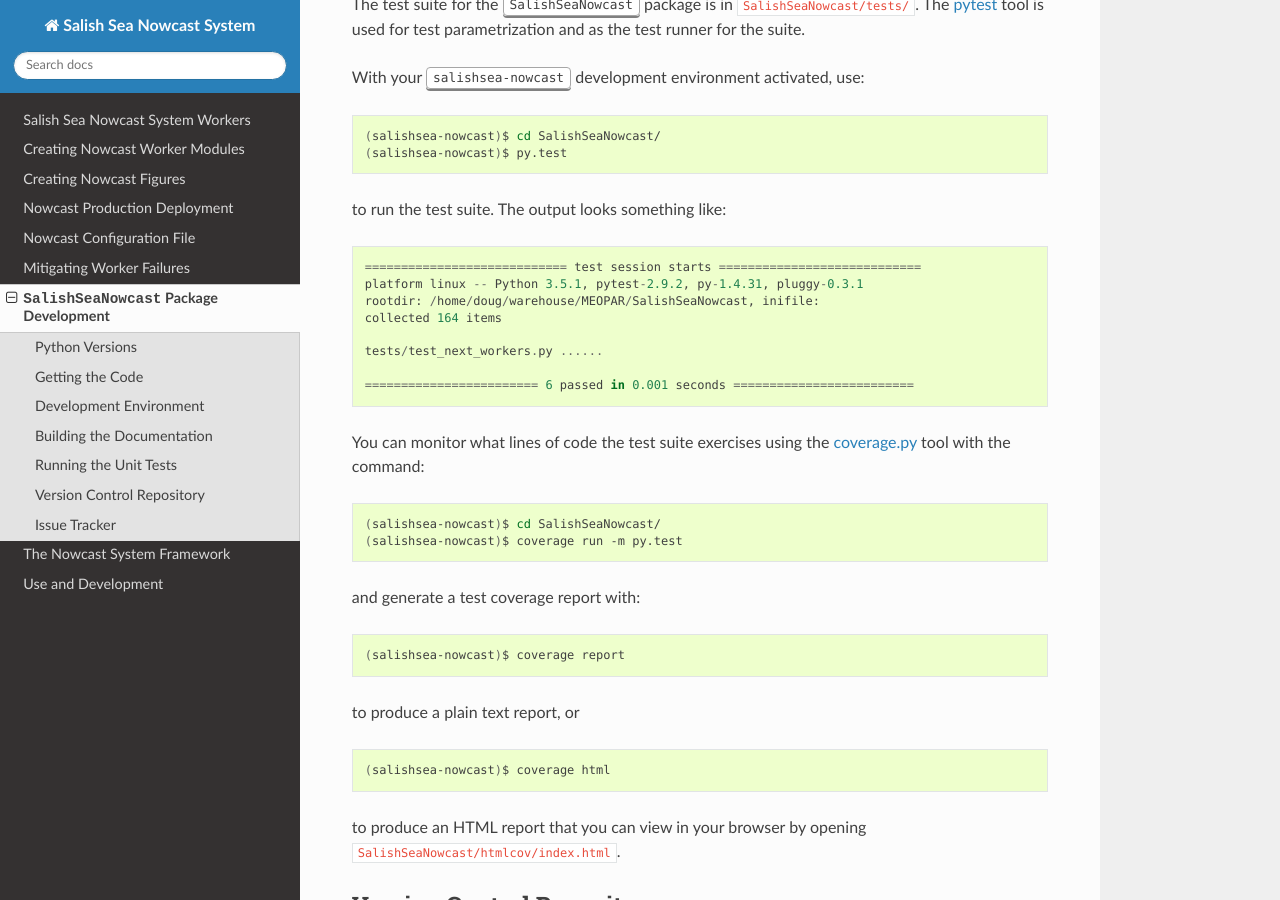
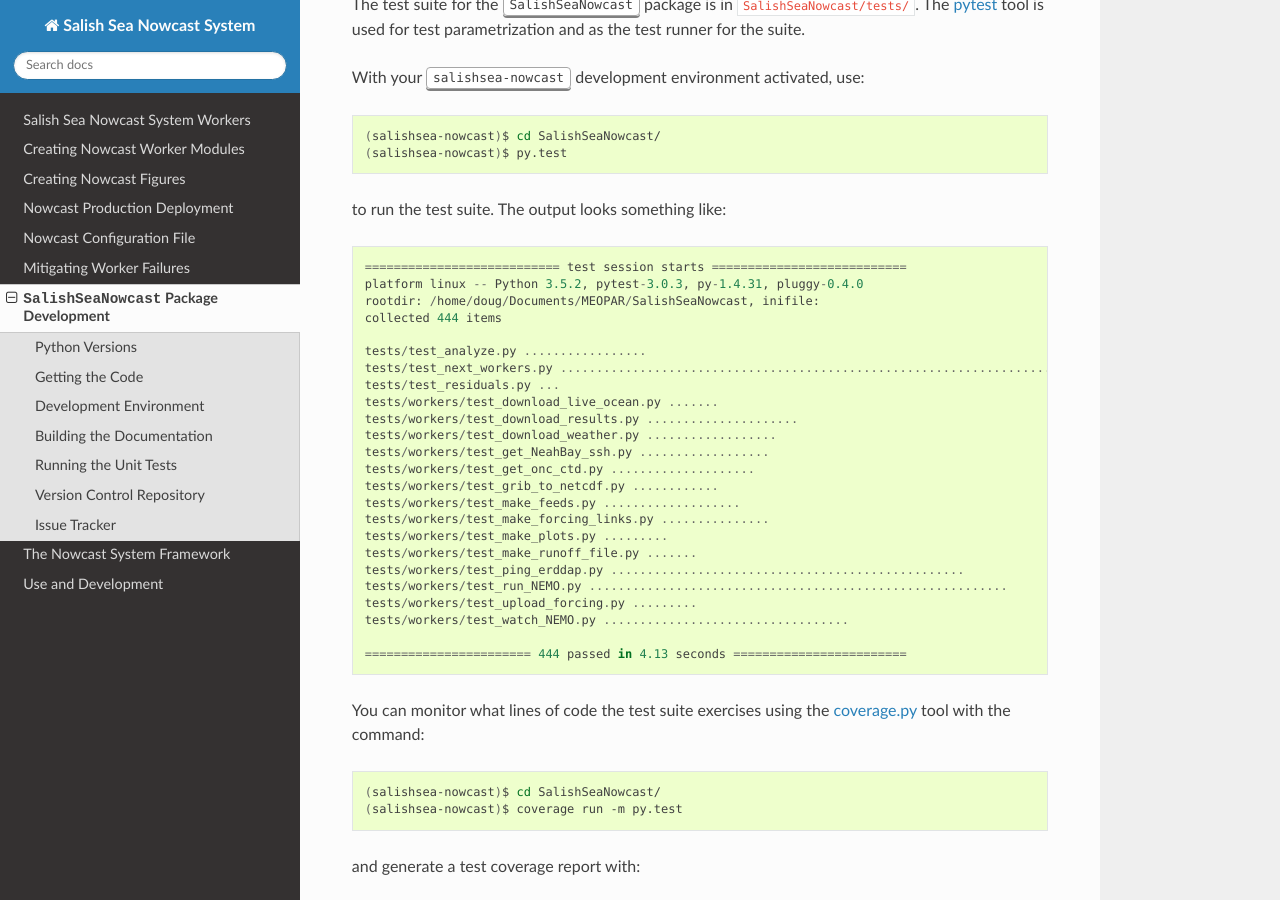
Before and after one commit to SalishSeaCast/SalishSeaNowcast, a Sphinx documentation site: the page built from docs/pkg_development.rst, in a window 1280 px wide and 900 px high, scrolled down 2589 px. Built offline with Sphinx 7.4.7 and the Read the Docs theme 2.0.0, drawn with Linux system fonts in a browser that asks for light colours; the version number could not be read and is left out.

Commit message:
Update sample pytest run results in pkg dev docs.

```diff
--- a/docs/pkg_development.rst
+++ b/docs/pkg_development.rst
@@ -189,14 +189,30 @@ use:
 to run the test suite.
 The output looks something like::
 
-  ============================ test session starts ============================
-  platform linux -- Python 3.5.1, pytest-2.9.2, py-1.4.31, pluggy-0.3.1
-  rootdir: /home/doug/warehouse/MEOPAR/SalishSeaNowcast, inifile:
-  collected 164 items
+  =========================== test session starts ===========================
+  platform linux -- Python 3.5.2, pytest-3.0.3, py-1.4.31, pluggy-0.4.0
+  rootdir: /home/doug/Documents/MEOPAR/SalishSeaNowcast, inifile:
+  collected 444 items
 
-  tests/test_next_workers.py ......
+  tests/test_analyze.py .................
+  tests/test_next_workers.py ................................................................................................................................
+  tests/test_residuals.py ...
+  tests/workers/test_download_live_ocean.py .......
+  tests/workers/test_download_results.py .....................
+  tests/workers/test_download_weather.py ..................
+  tests/workers/test_get_NeahBay_ssh.py ..................
+  tests/workers/test_get_onc_ctd.py ....................
+  tests/workers/test_grib_to_netcdf.py ............
+  tests/workers/test_make_feeds.py ...................
+  tests/workers/test_make_forcing_links.py ...............
+  tests/workers/test_make_plots.py .........
+  tests/workers/test_make_runoff_file.py .......
+  tests/workers/test_ping_erddap.py .................................................
+  tests/workers/test_run_NEMO.py ..........................................................
+  tests/workers/test_upload_forcing.py .........
+  tests/workers/test_watch_NEMO.py ..................................
 
-  ======================== 6 passed in 0.001 seconds =========================
+  ======================= 444 passed in 4.13 seconds ========================
 
 You can monitor what lines of code the test suite exercises using the `coverage.py`_ tool with the command:
 
```
